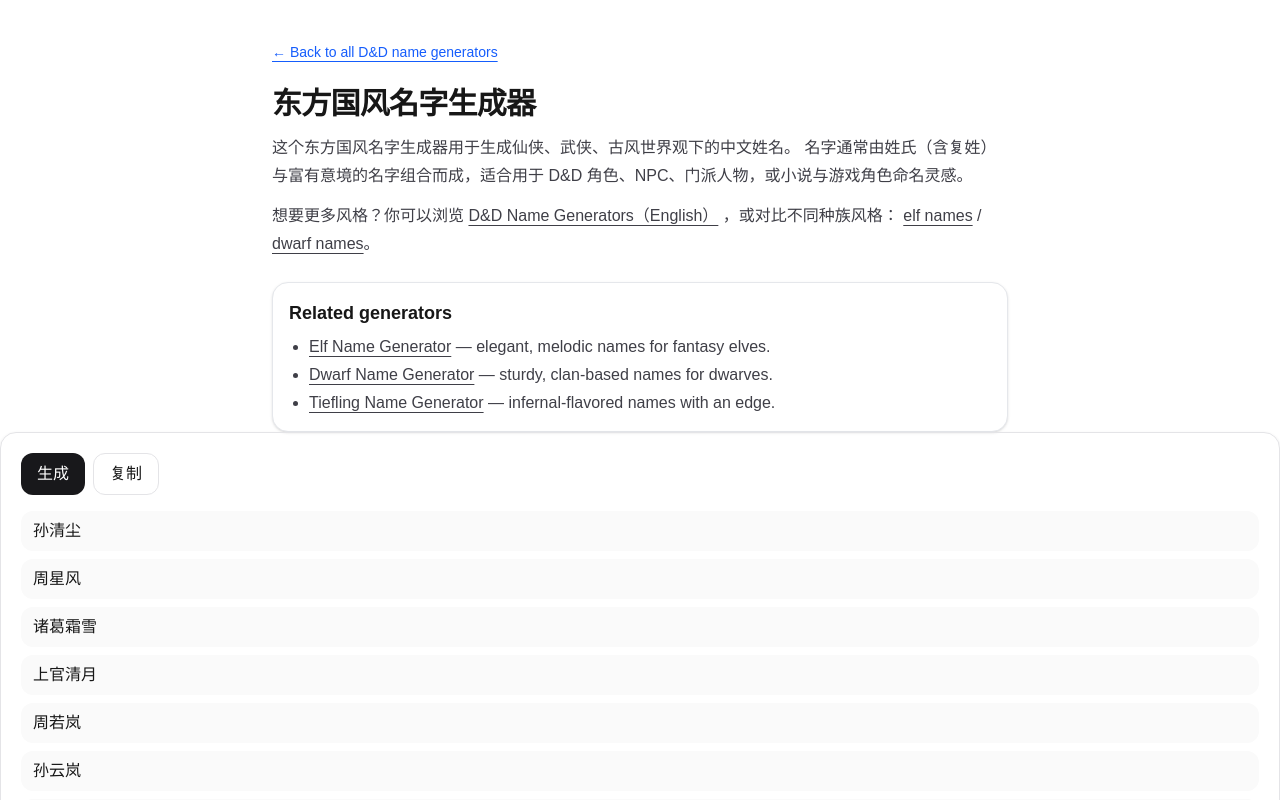
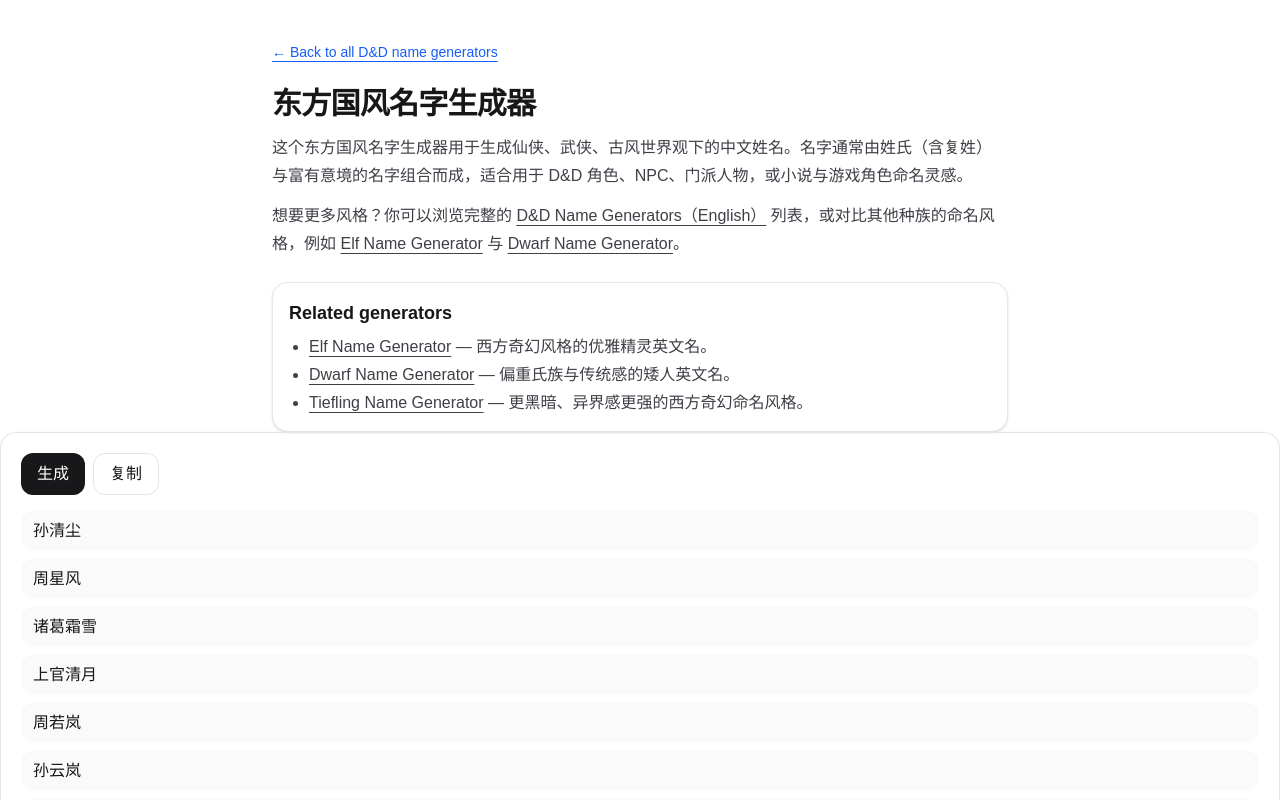
Before and after one commit to Get-1104/dnd-name-generator, a Next.js app: page /eastern in a window 1280 px wide. Shown: the top 800 px of the page. Built offline with nearby package versions, Linux system fonts and the light colour scheme; no server answers.

Commit message:
Fix dwarf metadata and align eastern copy

```diff
--- a/app/dwarf/page.tsx
+++ b/app/dwarf/page.tsx
@@ -4,10 +4,11 @@ import { buildGeneratorPageJsonLd } from "@/lib/seo";
 import type { Metadata } from "next";
 
 export const metadata: Metadata = {
-  title: "Elf Name Generator for D&D | Fantasy Character Names",
+  title: "Dwarf Name Generator for D&D | Fantasy Character Names",
   description:
-    "Generate elegant elf names for Dungeons & Dragons characters, NPCs, and fantasy campaigns. Fast, free, and easy to use.",
+    "Generate sturdy dwarf names for Dungeons & Dragons characters, NPCs, and fantasy campaigns. Fast, free, and easy to use.",
 };
+
 
 export default function DwarfPage() {
   const title = "Dwarf Name Generator";
--- a/app/eastern/page.tsx
+++ b/app/eastern/page.tsx
@@ -49,7 +49,7 @@ export default function EasternPage() {
 
       {/* ✅ 可见 Intro + 内链（可收录） */}
       <section className="mx-auto max-w-3xl px-4 mt-10 space-y-6">
-        {/* ✅ 统一 Back：回 /en（英文总入口） */}
+        {/* ✅ Back：统一回 /en */}
         <Link
           href="/en"
           className="inline-block text-sm text-blue-600 underline underline-offset-4"
@@ -61,23 +61,22 @@ export default function EasternPage() {
           <h1 className="text-3xl font-semibold tracking-tight">{title}</h1>
 
           <p className="text-zinc-700 leading-7">
-            这个东方国风名字生成器用于生成仙侠、武侠、古风世界观下的中文姓名。
-            名字通常由姓氏（含复姓）与富有意境的名字组合而成，适合用于 D&amp;D
-            角色、NPC、门派人物，或小说与游戏角色命名灵感。
+            这个东方国风名字生成器用于生成仙侠、武侠、古风世界观下的中文姓名。名字通常由姓氏（含复姓）
+            与富有意境的名字组合而成，适合用于 D&amp;D 角色、NPC、门派人物，或小说与游戏角色命名灵感。
           </p>
 
           <p className="text-zinc-700 leading-7">
-            想要更多风格？你可以浏览{" "}
+            想要更多风格？你可以浏览完整的{" "}
             <Link href="/en" className="underline underline-offset-4">
               D&amp;D Name Generators（English）
             </Link>{" "}
-            ，或对比不同种族风格：{" "}
+            列表，或对比其他种族的命名风格，例如{" "}
             <Link href="/elf" className="underline underline-offset-4">
-              elf names
+              Elf Name Generator
             </Link>{" "}
-            /{" "}
+            与{" "}
             <Link href="/dwarf" className="underline underline-offset-4">
-              dwarf names
+              Dwarf Name Generator
             </Link>
             。
           </p>
@@ -90,19 +89,19 @@ export default function EasternPage() {
               <Link href="/elf" className="underline underline-offset-4">
                 Elf Name Generator
               </Link>{" "}
-              — elegant, melodic names for fantasy elves.
+              — 西方奇幻风格的优雅精灵英文名。
             </li>
             <li>
               <Link href="/dwarf" className="underline underline-offset-4">
                 Dwarf Name Generator
               </Link>{" "}
-              — sturdy, clan-based names for dwarves.
+              — 偏重氏族与传统感的矮人英文名。
             </li>
             <li>
               <Link href="/tiefling" className="underline underline-offset-4">
                 Tiefling Name Generator
               </Link>{" "}
-              — infernal-flavored names with an edge.
+              — 更黑暗、异界感更强的西方奇幻命名风格。
             </li>
           </ul>
         </div>
```
